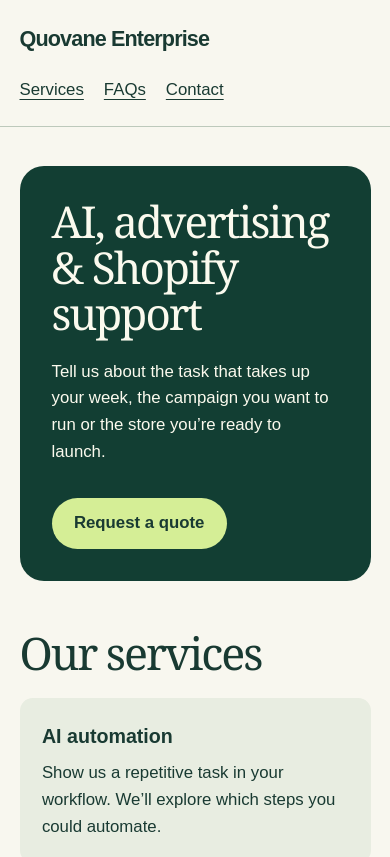
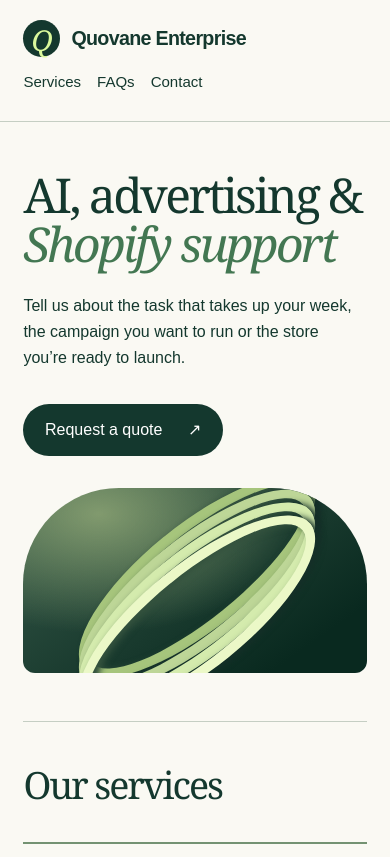
Before and after one commit to renevaservices/quovane-enterprise, a plain HTML site: page index.html in a window 390 px wide. Shown: the top 857 px of the page. Drawn offline with Linux system fonts and the light colour scheme.

Commit message:
Refine the responsive agency homepage with editorial typography and custom artwork

```diff
--- a/index.html
+++ b/index.html
@@ -6,34 +6,53 @@
 <title>Quovane Enterprise | AI, advertising and Shopify services</title>
 <meta name="description" content="Explore AI automation, AI agents, advertising and Shopify support from Quovane Enterprise. Get in touch to discuss your project.">
 <style>
-* {box-sizing:border-box}
-body {margin:0;background:#f8f7ef;color:#193a32;font:1.05rem/1.6 'DM Sans',Arial,sans-serif}
-header,main,footer {max-width:72rem;margin:auto;padding:1.4rem clamp(1rem,5vw,4rem)}
-header,nav {display:flex;align-items:center;justify-content:space-between;gap:1.25rem;flex-wrap:wrap}
-header {border-bottom:1px solid #bdc9bb}
-a {color:inherit;text-underline-offset:.25em}
-.brand {font-weight:bold;letter-spacing:-.04em;text-decoration:none;font-size:1.35rem}
-.hero {background:#123e33;color:#fbfaee;border-radius:1.5rem;padding:clamp(2rem,7vw,6rem);margin:1rem 0 3rem}
-h1,h2 {font-family:'Instrument Serif',Georgia,serif;font-weight:normal;letter-spacing:-.045em;line-height:1.05}
-h1 {max-width:17ch;font-size:clamp(2.75rem,7vw,5.5rem);margin:0}
-.hero p {max-width:49ch;margin:1.4rem 0 2rem}
-.button {display:inline-block;background:#d5ee96;color:#193a32;padding:.75rem 1.4rem;border-radius:2rem;font-weight:bold;text-decoration:none}
-h2 {font-size:2.8rem;margin:0 0 1.4rem}
-section {margin-bottom:3rem}
-.grid {display:grid;grid-template-columns:repeat(auto-fit,minmax(min(100%,16rem),1fr));gap:1rem}
-article {padding:1.4rem;background:#e8ede1;border-radius:.8rem}
-h3,article p {margin:0}
-h3 {margin-bottom:.5rem}
-details {border-top:1px solid #bdc9bb;padding:1rem 0}
-summary {cursor:pointer;font-weight:bold}
-footer {border-top:1px solid #bdc9bb;padding-bottom:3rem}
-a:focus-visible,summary:focus-visible {outline:3px solid #ae6700;outline-offset:3px}
+* { box-sizing:border-box }
+:root { --ink:#14382e; --paper:#faf9f3; --line:#c5cec3; --lime:#daf89c }
+body { margin:0; background:var(--paper); color:var(--ink); font:1rem/1.65 "DM Sans",Arial,sans-serif }
+header,main,footer { padding-inline:max(6vw,calc((100% - 76rem)/2)) }
+header,nav { display:flex; align-items:center; justify-content:space-between; gap:1.3rem; flex-wrap:wrap }
+header { padding-block:1.25rem; border-bottom:1px solid var(--line) }
+a { color:inherit; text-underline-offset:.3em }
+nav a { font-size:.94rem; text-decoration:none; padding:.35rem 0 }
+nav a:hover { text-decoration:underline }
+.brand { display:flex; align-items:center; gap:.7rem; font-weight:bold; letter-spacing:-.035em; text-decoration:none; font-size:1.23rem }
+.mark { display:grid; place-items:center; width:2.3rem; height:2.3rem; background:var(--ink); color:var(--lime); border-radius:50%; font:italic 1.8rem Georgia,serif }
+.hero { display:grid; grid-template-columns:1.15fr 1fr; align-items:center; gap:5%; padding-block:clamp(3rem,7vw,6rem) }
+h1,h2 { font-family:"Instrument Serif",Georgia,serif; font-weight:400; line-height:1.03; letter-spacing:-.055em; margin:0 }
+h1 { font-size:clamp(3rem,6.3vw,6.25rem) }
+h1 em { color:#437752 }
+.hero p { max-width:42ch; margin:1.5rem 0 2rem }
+.button { display:inline-flex; gap:1.6rem; align-items:center; padding:.8rem 1.35rem; color:white; background:var(--ink); border-radius:2rem; text-decoration:none }
+.button:hover { background:#295c43 }
+.art { position:relative; overflow:hidden; aspect-ratio:1.12; isolation:isolate; border-radius:48% 48% 1rem 1rem; background:radial-gradient(ellipse at 22% 14%,#819a6e,transparent 53%),linear-gradient(145deg,#365949,#09291f 84%) }
+.ribbon { position:absolute; width:85%; height:56%; left:8%; top:20%; transform:rotate(-39deg); border-radius:50%; border:clamp(.65rem,1.4vw,1.3rem) solid #a6c57c; box-shadow:inset .22rem .26rem .45rem #34523e,.2rem .22rem .4rem #152f28; background:transparent }
+.ribbon:nth-child(2) { top:27%; border-color:#bdd697 }
+.ribbon:nth-child(3) { top:34%; border-color:#d4ebad }
+.ribbon:nth-child(4) { top:41%; border-color:#ebf8c7 }
+h2 { font-size:clamp(2.35rem,4.5vw,4.2rem) }
+#services,#faq { padding-block:clamp(2.75rem,6vw,5rem); border-top:1px solid var(--line) }
+.grid { display:grid; grid-template-columns:repeat(3,1fr); gap:1.3rem 2.6rem; margin-top:2.3rem }
+article { border-top:2px solid #749272; padding:1.15rem 0 }
+h3 { margin:0 0 .5rem; font-size:1.32rem; letter-spacing:-.035em }
+article p,details p { margin:.4rem 0; color:#42564a }
+#faq { display:grid; grid-template-columns:.85fr 1.15fr; gap:8% }
+details { border-bottom:1px solid var(--line); padding:.95rem 0 }
+summary { cursor:pointer; font-weight:bold }
+footer { background:var(--ink); color:var(--paper); padding-block:3.8rem }
+footer h2 { color:var(--lime) }
+a:focus-visible,summary:focus-visible { outline:3px solid #c28218; outline-offset:4px }
+@media(max-width:720px) {
+ .hero,#faq { grid-template-columns:1fr; gap:2rem }
+ .art { aspect-ratio:1.85; border-radius:6rem 6rem .75rem .75rem }
+ .grid { grid-template-columns:repeat(2,minmax(0,1fr)); gap:1rem }
+}
+@media(max-width:480px) { header { gap:.5rem } nav { gap:1rem } .grid { grid-template-columns:1fr } }
 </style>
 </head>
 <body>
-<header><a class="brand" href="#">Quovane Enterprise</a><nav aria-label="Main navigation"><a href="#services">Services</a><a href="#faq">FAQs</a><a href="#contact">Contact</a></nav></header>
+<header><a class="brand" href="#"><span class="mark" aria-hidden="true">Q</span>Quovane Enterprise</a><nav aria-label="Main navigation"><a href="#services">Services</a><a href="#faq">FAQs</a><a href="#contact">Contact</a></nav></header>
 <main>
-<section class="hero"><h1>AI, advertising &amp; Shopify support</h1><p>Tell us about the task that takes up your week, the campaign you want to run or the store you’re ready to launch.</p><a class="button" href="mailto:drovixai9@gmail.com?subject=Project%20enquiry">Request a quote</a></section>
+<section class="hero"><div><h1>AI, advertising &amp; <em>Shopify support</em></h1><p>Tell us about the task that takes up your week, the campaign you want to run or the store you’re ready to launch.</p><a class="button" href="mailto:drovixai9@gmail.com?subject=Project%20enquiry">Request a quote <span aria-hidden="true">↗</span></a></div><div class="art" aria-hidden="true"><i class="ribbon"></i><i class="ribbon"></i><i class="ribbon"></i><i class="ribbon"></i></div></section>
 <section id="services"><h2>Our services</h2><div class="grid">
 <article><h3>AI automation</h3><p>Show us a repetitive task in your workflow. We’ll explore which steps you could automate.</p></article>
 <article><h3>AI agents</h3><p>Discuss a purpose-built assistant for a specific job, such as answering recurring customer questions.</p></article>
@@ -42,10 +61,10 @@ a:focus-visible,summary:focus-visible {outline:3px solid #ae6700;outline-offset:
 <article><h3>Shopify setup</h3><p>Prepare your online store for launch, from organising your products to setting up your storefront.</p></article>
 <article><h3>Shopify store management</h3><p>Keep your store up to date as your products, prices and collections change.</p></article>
 </div></section>
-<section id="faq"><h2>Frequently asked questions</h2>
+<section id="faq"><h2>Frequently asked questions</h2><div>
 <details><summary>Can you help with an existing Shopify store?</summary><p>Yes. Tell us which parts of your store need attention and we can discuss ongoing store management.</p></details>
 <details><summary>Where should I start with automation?</summary><p>Pick one task you repeat each week. Describe the steps, which tools you use and what you’d like to happen automatically.</p></details>
 <details><summary>What should I include in a quote request?</summary><p>Email a short description of your project, any relevant store or website link, and your preferred timeline.</p></details>
-</section></main>
+</div></section></main>
 <footer id="contact"><h2>Tell us about your project</h2><p><a href="mailto:drovixai9@gmail.com">drovixai9@gmail.com</a></p><a href="https://www.instagram.com/1stquovaneenterprise/">Follow @1stquovaneenterprise on Instagram</a></footer>
 </body></html>
```
